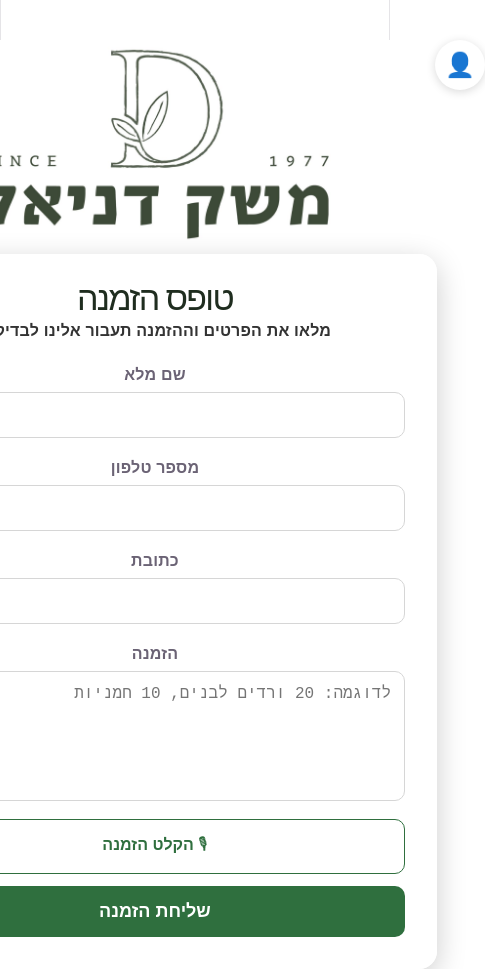
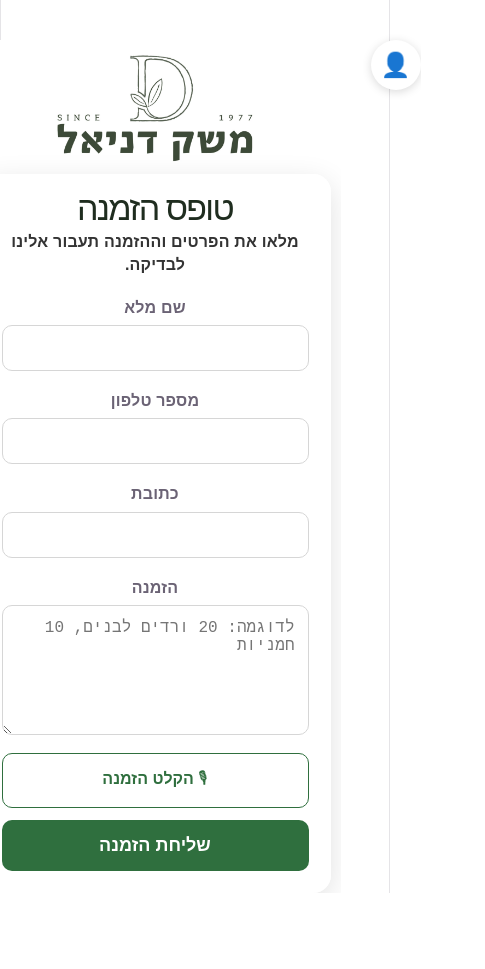
Before and after one commit to omerdaniel3-cloud/meshek-orders, a React (Vite) app: page / in a window 390 px wide. Shown: the whole page, 485 px wide, since content can reach past the window. After the commit the page ends 893 px from the top, so only its background shows below. Built offline with nearby package versions, Linux system fonts and the light colour scheme.

Commit message:
Fix mobile layout

```diff
--- a/src/CustomerForm.jsx
+++ b/src/CustomerForm.jsx
@@ -74,10 +74,10 @@ export default function CustomerForm() {
   return (
     <div dir="rtl" style={pageStyle}>
       <img
-        src="/logo.png"
-        alt="לוגו משק דניאל"
-        style={{ width: 500, marginBottom: 10 }}
-      />
+  src="/logo.png"
+  alt="לוגו משק דניאל"
+  style={logoStyle}
+/>
 
       <div style={cardStyle}>
         <h1 style={titleStyle}>טופס הזמנה</h1>
@@ -119,17 +119,29 @@ const pageStyle = {
   display: "flex",
   flexDirection: "column",
   alignItems: "center",
-  paddingTop: 0,
+  paddingTop: 10,
+  paddingLeft: 10,
+  paddingRight: 10,
   fontFamily: "Arial",
+  boxSizing: "border-box",
+  overflowX: "hidden",
+};;
+
+const logoStyle = {
+  width: "85vw",
+  maxWidth: 280,
+  height: "auto",
+  marginBottom: 10,
 };
 
 const cardStyle = {
-  width: "100%",
-  maxWidth: 560,
+  width: "90vw",
+  maxWidth: 420,
   background: "rgba(255,255,255,0.92)",
-  padding: 32,
+  padding: 22,
   borderRadius: 18,
-  boxShadow: "0 8px 30px rgba(0,0,0,0.2)",
+  boxShadow: "0 8px 30px rgba(0,0,0,0.12)",
+  boxSizing: "border-box",
 };
 
 const titleStyle = {
```
